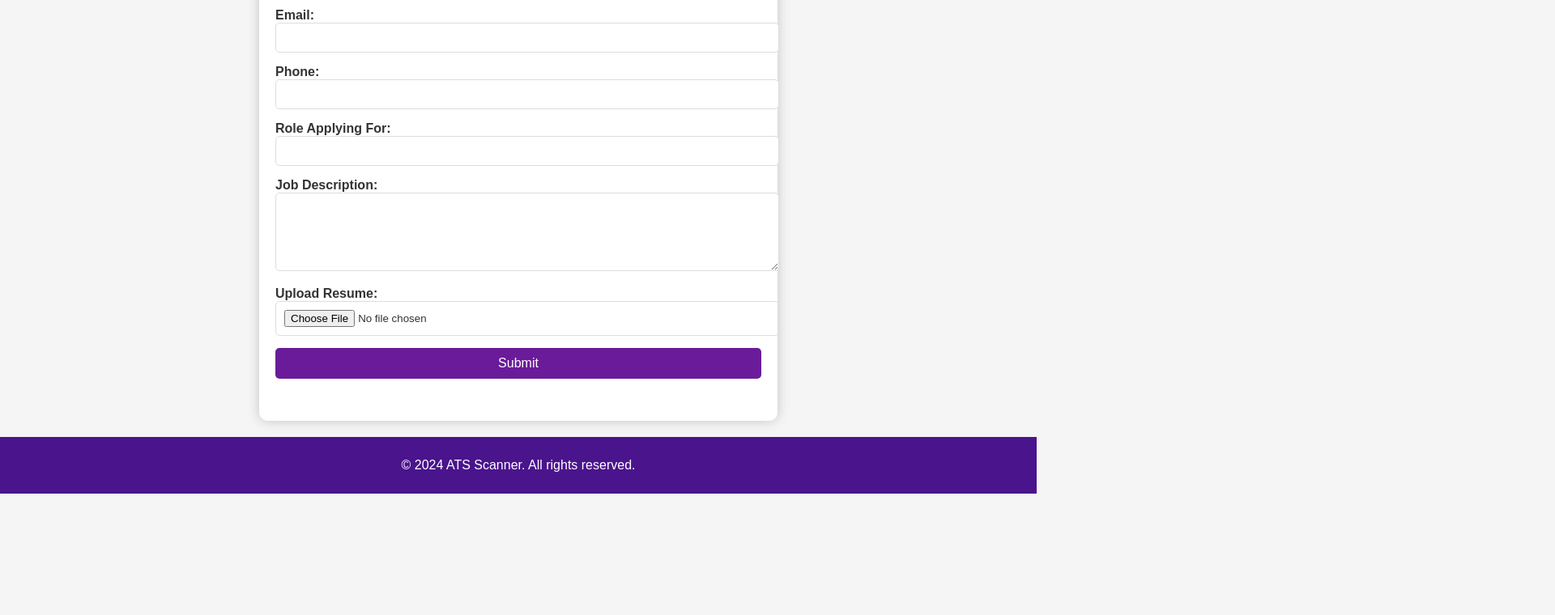
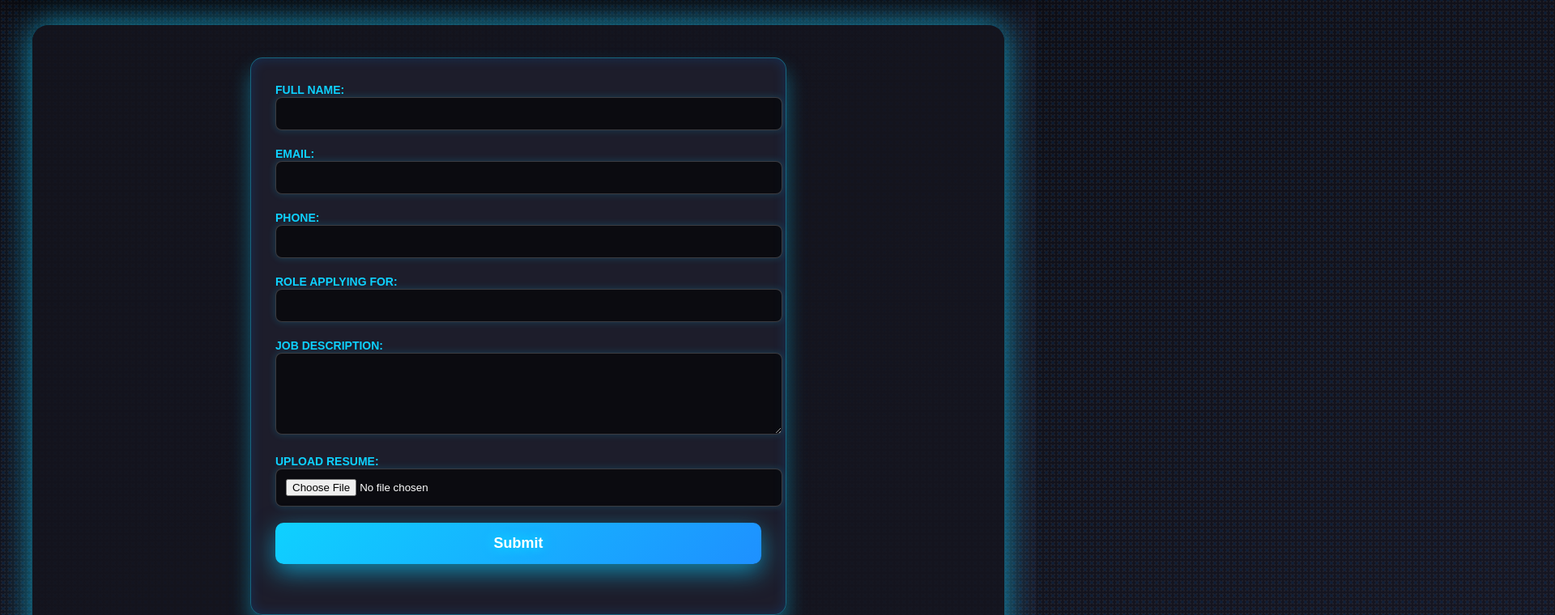
Before and after one commit to nageshkharat/ats-system, a website: page public/index.html in a window 1280 px wide. Shown: the part 220-980 px from the top of the page at 81% size, 1920 px wide, since content can reach past the window. Before the commit the page ends 830 px from the top, so only its background shows below. Drawn offline with Linux system fonts and the light colour scheme.

Commit message:
Update styles.css

```diff
--- a/public/css/styles.css
+++ b/public/css/styles.css
@@ -1,91 +1,156 @@
+/* Base Styling */
 body {
-    font-family: Arial, sans-serif;
-    background-color: #f5f5f5;
-    color: #333;
+    font-family: 'Orbitron', sans-serif;
+    color: #e0e0e0;
     margin: 0;
     padding: 0;
+    background: linear-gradient(145deg, #0d0d14, #1a1a28);
+    overflow-x: hidden;
+    display: flex;
+    flex-direction: column;
+    min-height: 100vh;
 }
 
-header {
-    background-color: #6a1b9a;
-    color: white;
-    text-align: center;
-    padding: 20px;
+/* Animated Galaxy Background */
+body::before {
+    content: "";
+    position: absolute;
+    top: 0;
+    left: 0;
+    width: 200%;
+    height: 200%;
+    background: radial-gradient(circle, rgba(255, 255, 255, 0.05) 1px, transparent 1px),
+                radial-gradient(circle, rgba(0, 130, 255, 0.1) 2px, transparent 2px);
+    background-size: 4px 4px, 8px 8px;
+    animation: drift 50s linear infinite;
+    pointer-events: none;
+    z-index: -1;
 }
 
+@keyframes drift {
+    from { transform: translateX(0) translateY(0); }
+    to { transform: translateX(-400px) translateY(-400px); }
+}
+
+/* Neon Header */
+header {
+    background: linear-gradient(90deg, #0b0b13, #1f1f2e);
+    color: #0fd1ff;
+    text-align: center;
+    padding: 25px;
+    font-size: 32px;
+    letter-spacing: 3px;
+    text-shadow: 0 0 8px rgba(15, 209, 255, 0.6), 0 0 20px rgba(15, 209, 255, 0.4);
+    box-shadow: 0 15px 30px rgba(0, 0, 0, 0.6);
+    border-bottom: 1px solid #0fd1ff;
+}
+
+/* Futuristic Control Panel Glow */
 main {
     display: flex;
     justify-content: center;
     align-items: center;
     flex-direction: column;
-    margin: 20px;
+    margin: 40px;
+    background: rgba(20, 20, 30, 0.85);
+    padding: 40px;
+    border-radius: 20px;
+    box-shadow: 0 0 40px rgba(0, 209, 255, 0.7);
+    animation: controlPanelPulse 6s ease-in-out infinite alternate;
+    /* Fill available space to push footer to bottom */
+    flex-grow: 1;
 }
 
+@keyframes controlPanelPulse {
+    0% { box-shadow: 0 0 20px rgba(15, 209, 255, 0.4); }
+    100% { box-shadow: 0 0 40px rgba(15, 209, 255, 0.7); }
+}
+
+/* 3D Holographic Form */
 form {
     display: flex;
     flex-direction: column;
-    background-color: white;
-    padding: 20px;
-    border-radius: 10px;
-    box-shadow: 0 0 15px rgba(0, 0, 0, 0.2);
+    background: rgba(30, 30, 45, 0.95);
+    padding: 30px;
+    border-radius: 15px;
+    box-shadow: inset 0 0 15px rgba(0, 130, 255, 0.2), 0 15px 25px rgba(15, 209, 255, 0.4);
     width: 100%;
     max-width: 600px;
+    backdrop-filter: blur(10px);
+    animation: formAppear 1.5s ease;
+    border: 1px solid rgba(15, 209, 255, 0.4);
+}
+
+@keyframes formAppear {
+    from { opacity: 0; transform: translateY(-20px); }
+    to { opacity: 1; transform: translateY(0); }
 }
 
 .form-group {
-    margin-bottom: 15px;
+    margin-bottom: 20px;
 }
 
 label {
     font-weight: bold;
+    color: #0fd1ff;
+    text-transform: uppercase;
+    font-size: 14px;
 }
 
+/* Inputs with Glow and Depth */
 input, textarea {
     width: 100%;
-    padding: 10px;
-    border: 1px solid #ddd;
-    border-radius: 5px;
+    padding: 12px;
+    border: 1px solid rgba(255, 255, 255, 0.2);
+    border-radius: 8px;
+    background: rgba(0, 0, 0, 0.6);
+    color: #ffffff;
+    box-shadow: 0 0 10px rgba(15, 209, 255, 0.2);
+    font-family: 'Orbitron', sans-serif;
+    transition: box-shadow 0.3s ease, transform 0.2s ease;
 }
 
+input:focus, textarea:focus {
+    box-shadow: 0 0 15px rgba(15, 209, 255, 0.7);
+    outline: none;
+    transform: scale(1.03);
+}
+
+/* Holographic Button with 3D Animation */
 button {
-    padding: 10px;
-    background-color: #6a1b9a;
-    color: white;
+    padding: 15px;
+    background: linear-gradient(135deg, #0fd1ff, #1e90ff);
+    color: #ffffff;
     border: none;
-    border-radius: 5px;
+    border-radius: 10px;
     cursor: pointer;
-    font-size: 16px;
+    font-size: 18px;
+    font-weight: bold;
+    text-shadow: 0 0 15px rgba(0, 255, 255, 0.8);
+    box-shadow: 0 10px 30px rgba(15, 209, 255, 0.6);
+    transition: background 0.3s, transform 0.2s;
 }
 
 button:hover {
-    background-color: #5c1383;
+    background: linear-gradient(135deg, #1e90ff, #0fd1ff);
+    transform: translateY(-5px);
+    box-shadow: 0 15px 45px rgba(15, 209, 255, 0.8);
 }
 
-/* Ensure body takes full height and uses flexbox */
-html, body {
-    height: 100%;
-    margin: 0;
-    display: flex;
-    flex-direction: column;
-}
-
-/* Main content takes all available space */
-main {
-    flex: 1;
-}
-
-/* Style the footer */
+/* Futuristic Footer */
 footer {
-    background-color: #4A148C; /* Purple */
-    color: white;
+    background: linear-gradient(90deg, #0b0b13, #1f1f2e);
+    color: #0fd1ff;
     text-align: center;
-    padding: 10px 0;
+    padding: 15px 0;
     width: 100%;
+    border-top: 1px solid #0fd1ff;
+    box-shadow: 0 -10px 20px rgba(0, 0, 0, 0.7);
     position: relative;
     bottom: 0;
 }
 
-
+/* Responsive Design */
 @media (max-width: 768px) {
     form {
         width: 90%;
```
